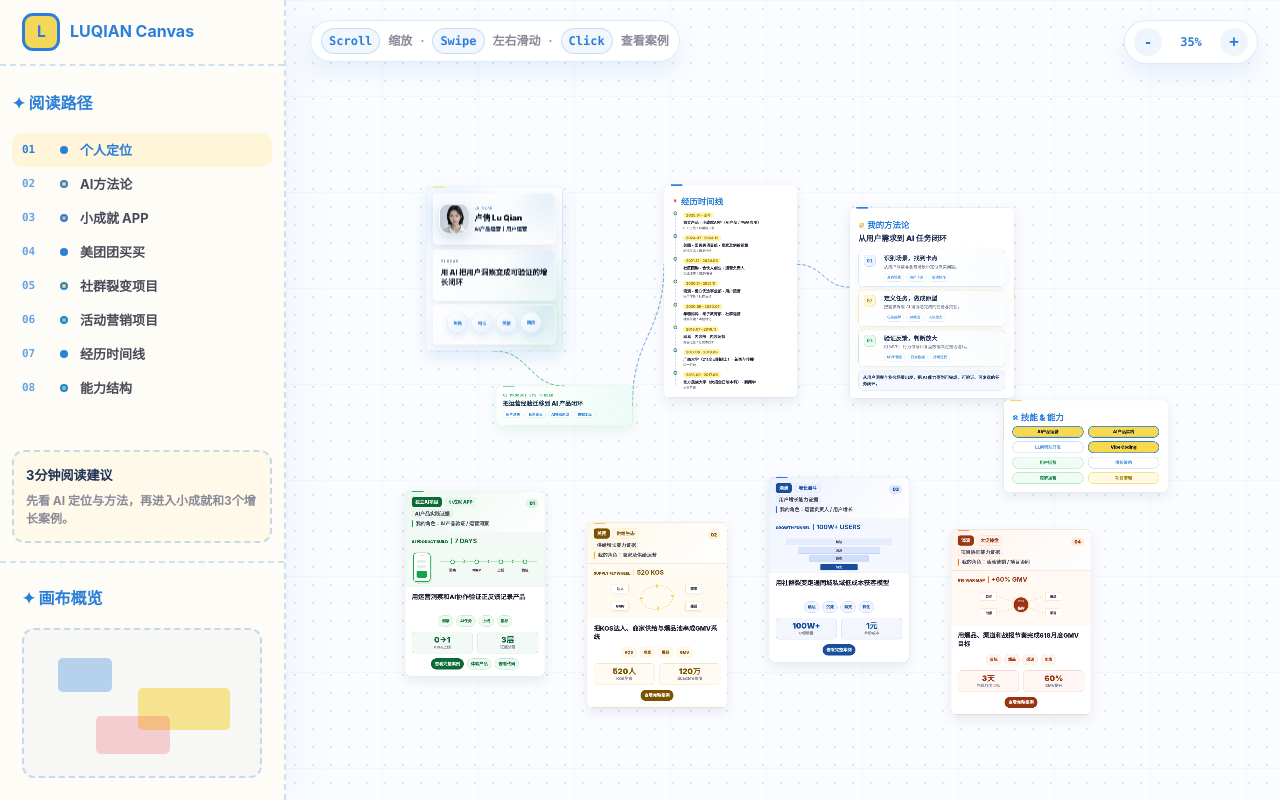
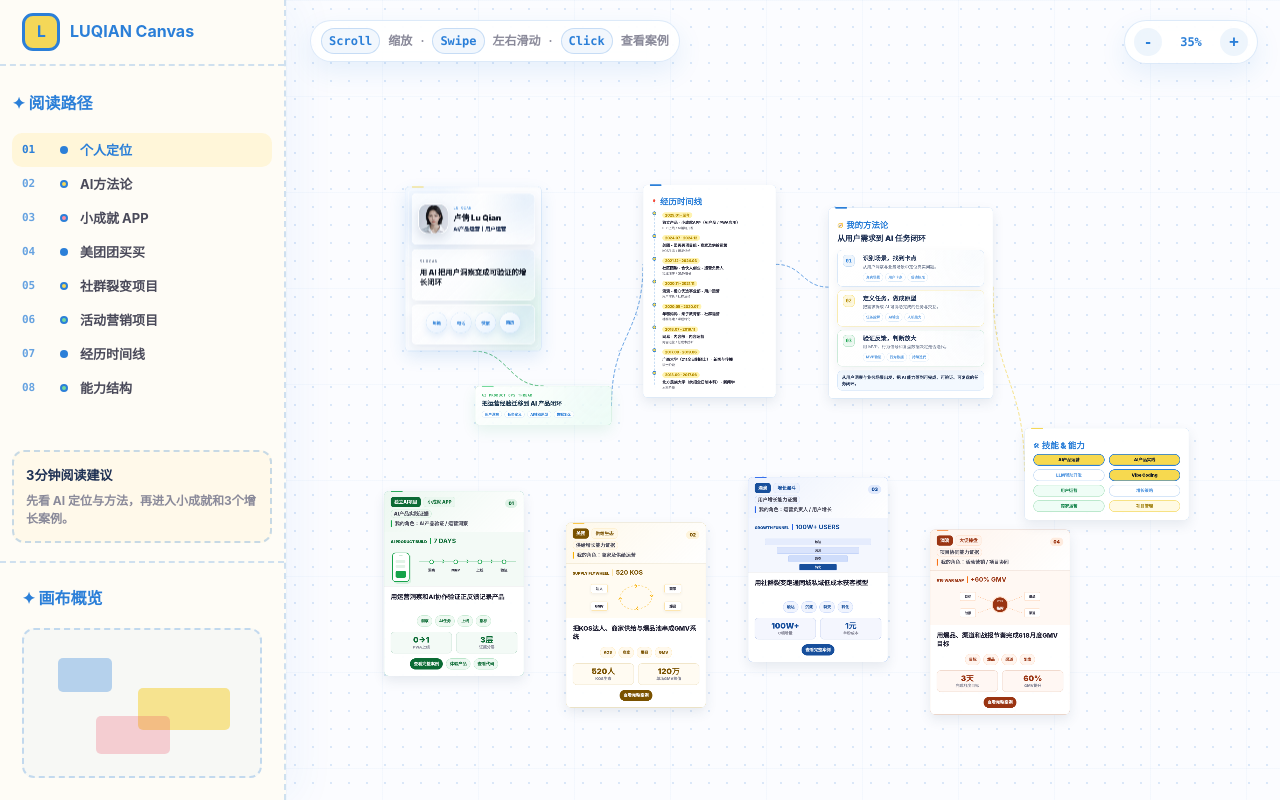
Before and after one commit to vitalu1107-beep/portfolio, a Next.js app: page / in a window 1280 px wide. Built offline with nearby package versions, Linux system fonts and the light colour scheme.

Commit message:
Increase spacing between method and capability cards

```diff
--- a/pages/index.js
+++ b/pages/index.js
@@ -13,14 +13,14 @@ const layerColors = ["red", "blue", "yellow", "green"];
 const zoomSteps = [0.1, 0.2, 0.35, 0.5, 0.72, 0.85, 1, 1.15, 1.3];
 const defaultZoomIndex = 2;
 const readableZoomIndex = 4;
-const canvasSize = { width: 2480, height: 1720 };
-const canvasFocus = { x: 1320, y: 930 };
+const canvasSize = { width: 2600, height: 1720 };
+const canvasFocus = { x: 1380, y: 960 };
 const canvasNodes = {
   "personal-info": { left: 300, top: 250, width: 390, height: 470 },
   "ai-thread": { left: 500, top: 820, width: 390, height: 112 },
   timeline: { left: 980, top: 245, width: 380, height: 455 },
   methods: { left: 1510, top: 310, width: 470, height: 455 },
-  capabilities: { left: 1950, top: 860, width: 470, height: 250 }
+  capabilities: { left: 2070, top: 940, width: 470, height: 250 }
 };
 const projectCanvasNodes = {
   "tiny-achievement-app": { left: 240, top: 1120, width: 400, height: 520 },
--- a/styles/globals.css
+++ b/styles/globals.css
@@ -2677,7 +2677,7 @@ main {
   position: absolute;
   inset: 0;
   z-index: 0;
-  width: 2480px;
+  width: 2600px;
   height: 1720px;
   overflow: visible;
   pointer-events: none;
@@ -3118,8 +3118,8 @@ main {
 }
 
 .capability-card {
-  left: 1950px;
-  top: 860px;
+  left: 2070px;
+  top: 940px;
   z-index: 2;
   width: 470px;
   min-height: 250px;
```
Also changed, not shown: 1 other file (tests, documents, lock files or other folders).
